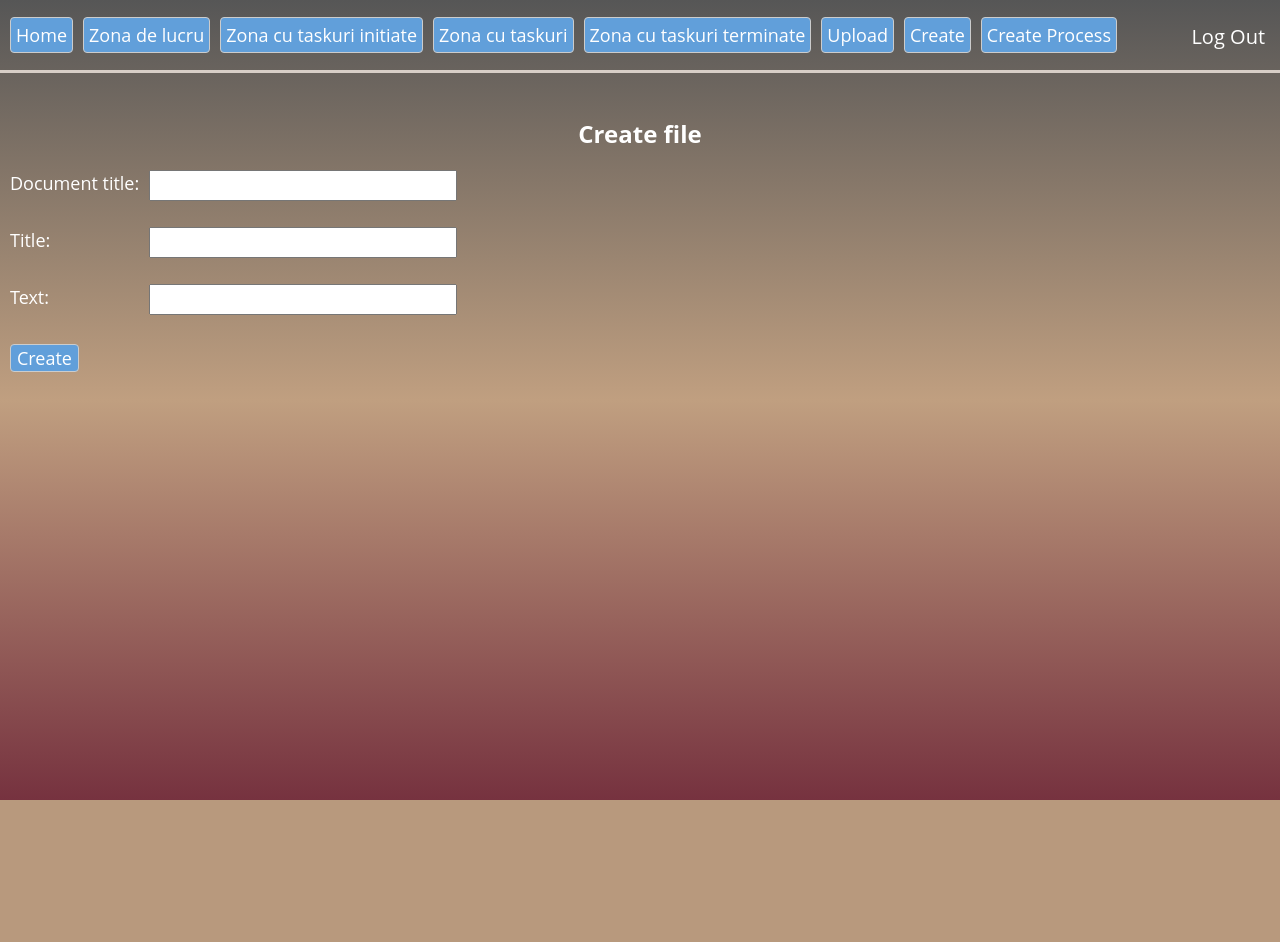
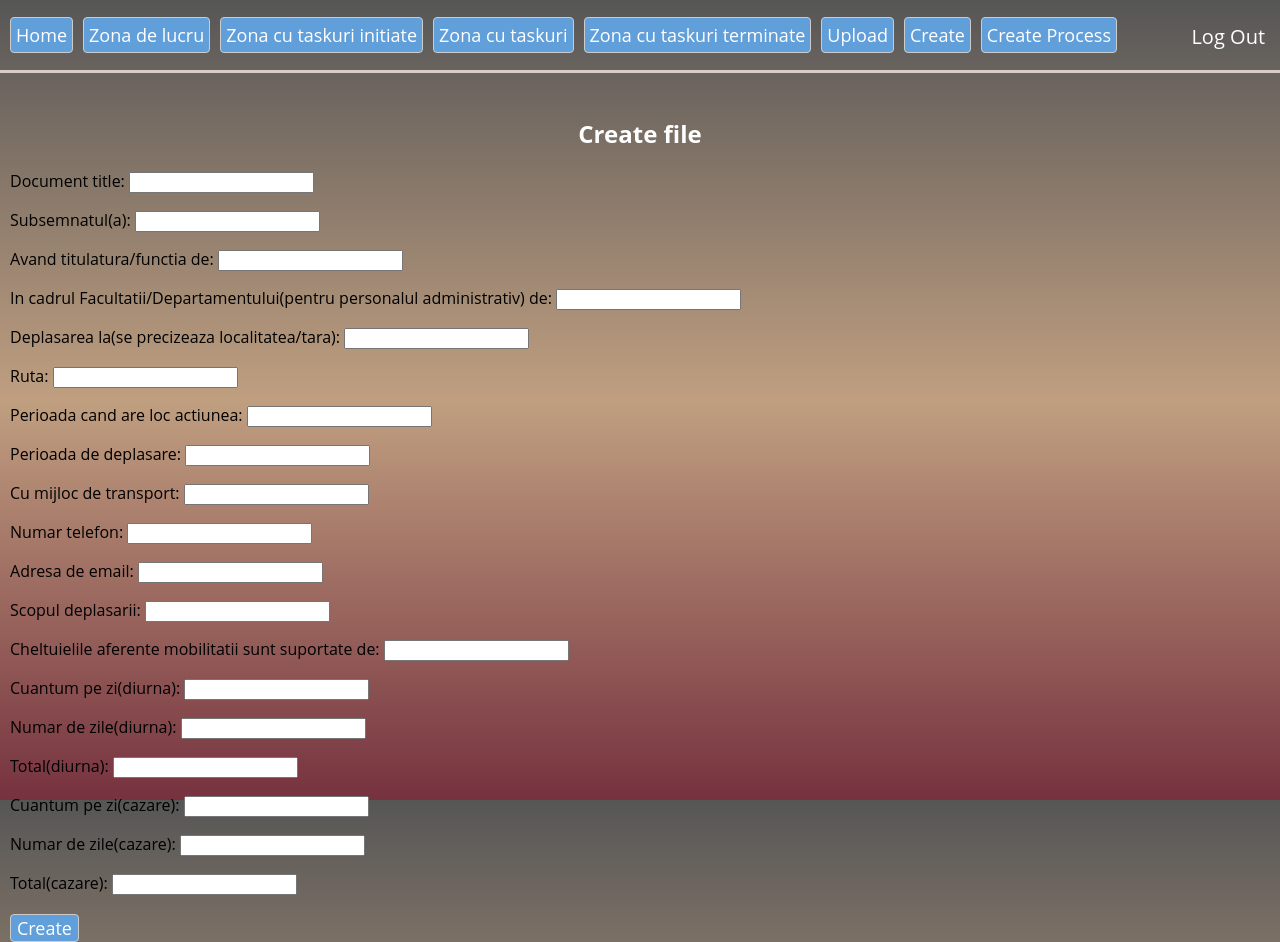
Before and after one commit to hanikhan/DocumentsFlow, a Django app: page /docflow/createFile/ in a window 1280 px wide. Before the commit the page ends 800 px from the top, so only its background shows below. Run offline with Django 3.2, Linux system fonts and the light colour scheme; some libraries are stand-ins or nearby versions.

Commit message:
Create doc from template.

```diff
--- a/DocumentsFlowApp/forms.py
+++ b/DocumentsFlowApp/forms.py
@@ -7,5 +7,21 @@ class UploadFileForm(forms.Form):
 
 class CreateFileForm(forms.Form):
     doctitle = forms.CharField(label='Document title', max_length=100)
-    title = forms.CharField(label='Title', max_length=100)
-    text = forms.CharField(label='Text', max_length=256)
+    name = forms.CharField(label='Subsemnatul(a)', max_length=100)
+    function = forms.CharField(label='Avand titulatura/functia de:', max_length=100)
+    department = forms.CharField(label='In cadrul Facultatii/Departamentului(pentru personalul administrativ) de', max_length=100)
+    to = forms.CharField(label='Deplasarea la(se precizeaza localitatea/tara)', max_length=100)
+    route = forms.CharField(label='Ruta', max_length=100)
+    period = forms.CharField(label='Perioada cand are loc actiunea', max_length=100)
+    periodOfDeparture = forms.CharField(label='Perioada de deplasare', max_length=100)
+    vehicle = forms.CharField(label='Cu mijloc de transport', max_length=100)
+    phoneNumber = forms.CharField(label='Numar telefon', max_length=100)
+    email = forms.CharField(label='Adresa de email', max_length=100)
+    scopeOfDeparture = forms.CharField(label='Scopul deplasarii', max_length=100)
+    expenses = forms.CharField(label='Cheltuielile aferente mobilitatii sunt suportate de', max_length=100)
+    cuantum = forms.CharField(label='Cuantum pe zi(diurna)', max_length=100)
+    nrOfDays = forms.CharField(label='Numar de zile(diurna)', max_length=100)
+    total = forms.CharField(label='Total(diurna)', max_length=100)
+    accomodationCuantum = forms.CharField(label='Cuantum pe zi(cazare)', max_length=100)
+    accomodationNrOfDays = forms.CharField(label='Numar de zile(cazare)', max_length=100)
+    accomodationTotal = forms.CharField(label='Total(cazare)', max_length=100)
--- a/DocumentsFlowApp/templates/DocumentsFLowApp/login/createFile.html
+++ b/DocumentsFlowApp/templates/DocumentsFLowApp/login/createFile.html
@@ -195,10 +195,12 @@
 
 
         <form enctype="multipart/form-data" action="" method="post">
-            <input type='hidden' name='csrfmiddlewaretoken' value='Vx7y3ePWE9k78tzhEZdOKSatlENVjmUNO8qy92fyRsKhHBrQFMCr61Z0SkQfuN8p' />
-            <p><label for="id_doctitle" style="width: 135px;display: inline-block;color: white;font-size: 18px">Document title:</label> <input id="id_doctitle" maxlength="100" name="doctitle" type="text" required style="width: 300px;height: 25px;margin-bottom: 10px;font-size: 16px" /></p>
-            <p><label for="id_title" style="width: 135px;display: inline-block;color: white;font-size: 18px">Title:</label> <input id="id_title" maxlength="100" name="title" type="text" required style="width: 300px;height: 25px;margin-bottom: 10px;font-size: 16px"  /></p>
-            <p><label for="id_text" style="width: 135px;display: inline-block;color: white;font-size: 18px">Text:</label> <input id="id_text" maxlength="256" name="text" type="text" required style="width: 300px;height: 25px;margin-bottom: 10px;font-size: 16px" /></p>
+              {% csrf_token %}
+            {{ form.as_p }}
+{#            <input type='hidden' name='csrfmiddlewaretoken' value='Vx7y3ePWE9k78tzhEZdOKSatlENVjmUNO8qy92fyRsKhHBrQFMCr61Z0SkQfuN8p' />#}
+{#            <p><label for="id_doctitle" style="width: 135px;display: inline-block;color: white;font-size: 18px">Document title:</label> <input id="id_doctitle" maxlength="100" name="doctitle" type="text" required style="width: 300px;height: 25px;margin-bottom: 10px;font-size: 16px" /></p>#}
+{#            <p><label for="id_title" style="width: 135px;display: inline-block;color: white;font-size: 18px">Title:</label> <input id="id_title" maxlength="100" name="title" type="text" required style="width: 300px;height: 25px;margin-bottom: 10px;font-size: 16px"  /></p>#}
+{#            <p><label for="id_text" style="width: 135px;display: inline-block;color: white;font-size: 18px">Text:</label> <input id="id_text" maxlength="256" name="text" type="text" required style="width: 300px;height: 25px;margin-bottom: 10px;font-size: 16px" /></p>#}
             <input type="submit" value="Create" style="margin-top: 3px;margin-bottom: 3px;font-family: 'Open Sans', sans-serif;color: white;font-size: 18px;float: left;margin-right: 15px;border: 1px solid #ccc;background-color: #619fda;-webkit-border-radius: 4px; -moz-border-radius: 4px; border-radius: 4px;">
         </form>
 
--- a/DocumentsFlowApp/views.py
+++ b/DocumentsFlowApp/views.py
@@ -459,8 +459,38 @@ def create_file(request):
             docTitle = request.POST['doctitle'].replace(" ", "")
             document = WordDocument()
             docx_title = docTitle + ".docx"
-            document.add_heading(request.POST['title'], 1)
-            document.add_paragraph(request.POST['text'])
+            document.add_heading('Cerere', 1)
+            document.add_paragraph('Pentru efectuarea deplasarilor in strainatate(eliberare Dispozitia Rectorului)')
+            document.add_paragraph(
+                'Subsemnatul(a) ' + request.POST['name'] + ' avand titulatura/functia de: ' + request.POST['function']
+                + ' in cadrul Facultatii/Departamentului(pentru personal administrativ) de' + request.POST['department']
+                + ', deplasarea la: (se precizeaza localitatea*/tara) '+ request.POST['to']
+            )
+
+            document.add_paragraph('Ruta: ' + request.POST['route'])
+            document.add_paragraph('Perioada cand are loc actiunea**: ' + request.POST['period'])
+            document.add_paragraph('Perioada de deplasare: ' + request.POST['periodOfDeparture'])
+            document.add_paragraph('Cu mijloc de transport: ' + request.POST['vehicle'])
+            document.add_paragraph(
+                'Numar de telefon ' + request.POST['phoneNumber']
+                + ' adresa de email ' + request.POST['email'] + '.'
+            )
+
+            document.add_paragraph('Scopul deplasarii: ' + request.POST['scopeOfDeparture'])
+            document.add_paragraph('Cheltuielile aferente mobilitatii sunt suportate de: ' + request.POST['expenses'])
+            document.add_paragraph('Cheltuieli de deplasare solicitate:')
+            document.add_paragraph('1.Diurna/Subzistenta')
+            document.add_paragraph(
+                'Cuantul ' + request.POST['scopeOfDeparture'] + ' /pe zi, nr zile ' + request.POST['nrOfDays']
+                + ' ,total ' + request.POST['total']
+            )
+
+            document.add_paragraph('2.Cazare')
+            document.add_paragraph(
+                'Cuantul ' + request.POST['accomodationCuantum'] + ' /pe zi, nr zile ' + request.POST['accomodationNrOfDays']
+                + ' ,total ' + request.POST['accomodationTotal']
+            )
+
             temp_path = get_project_path() + "resources\\\\0.1^" + request.user.username + docx_title
             path = get_project_path() + "resources\\\\0.1^" + request.user.username + docx_title
             print("**** " + str(path))
@@ -493,8 +523,7 @@ def create_file(request):
 
             document_model.save()
 
-
-
+            return render(request, "homepage2.html", c)
             # length = f.tell()
             # f.seek(0)
             # response = HttpResponse(
```
